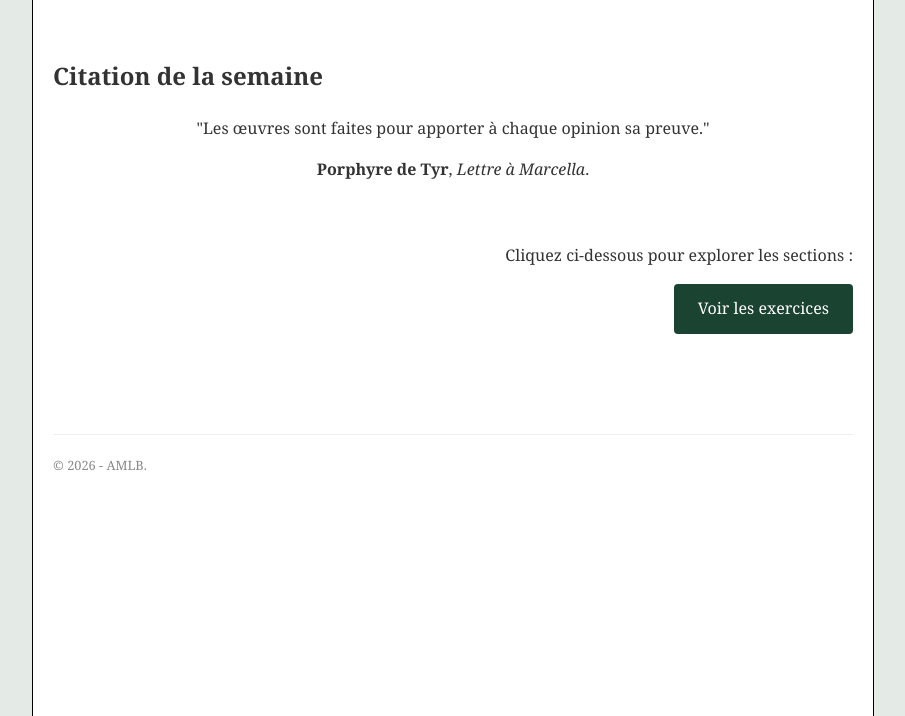
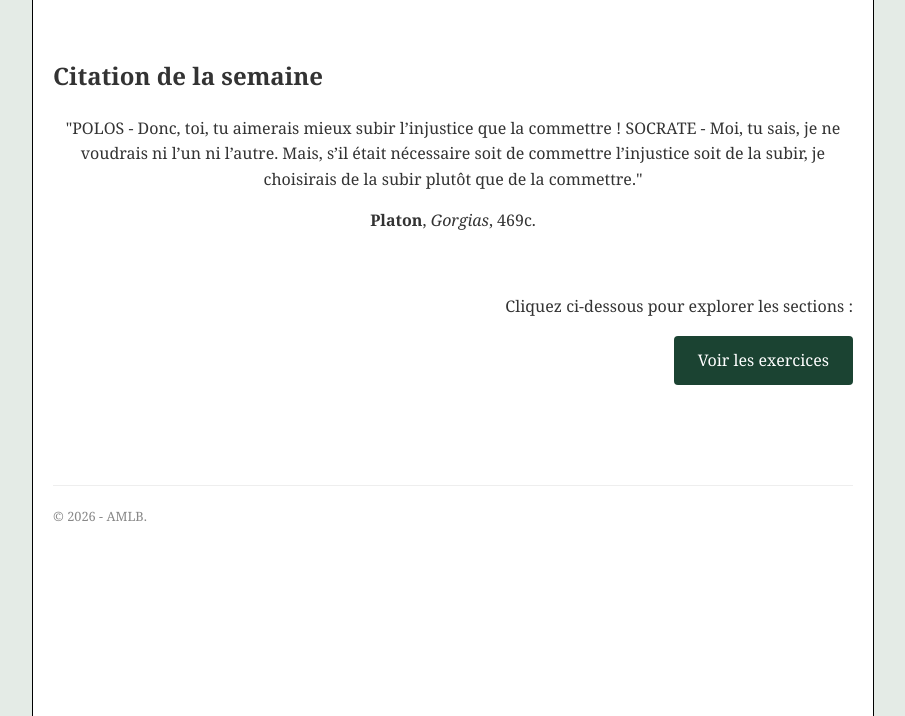
Before and after one commit to PhiloAMLB/exercice-philo, a plain HTML site: page index.html in a window 1280 px wide. Shown: the part 84-800 px from the top of the page, without its empty margins (187-1092 px from the left). Drawn offline with Linux system fonts and the light colour scheme.

Commit message:
Update index.html

```diff
--- a/index.html
+++ b/index.html
@@ -71,8 +71,10 @@ footer { margin-top: 100px; font-size: 0.8em; color: #888; border-top: 1px solid
     <h1></h1>
         <h2>Citation de la semaine</h2>
 <div style="text-align: center;">
-    <p>"Les œuvres sont faites pour apporter à chaque opinion sa preuve."</p>
-    <p><b>Porphyre de Tyr</b>, <i>Lettre à Marcella</i>.</p>
+    <p>"POLOS - Donc, toi, tu aimerais mieux subir l’injustice que la commettre !
+SOCRATE - Moi, tu sais, je ne voudrais ni l’un ni l’autre. Mais, s’il était nécessaire soit de commettre l’injustice soit de la subir, je choisirais de la subir plutôt
+que de la commettre."</p>
+    <p><b>Platon</b>, <i>Gorgias</i>, 469c.</p>
 </div>
 
    <div style="text-align: right; margin-top: 60px;">
```
